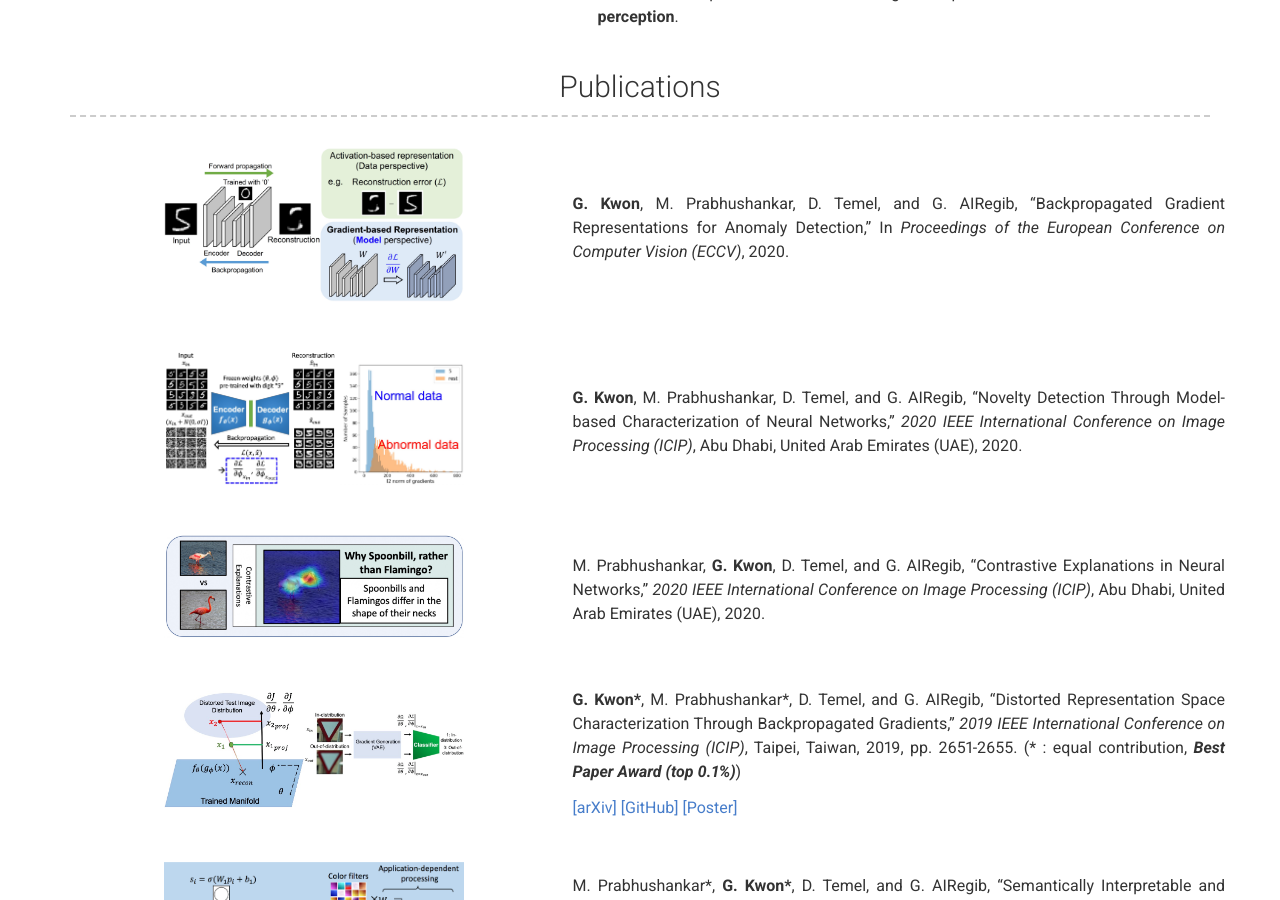
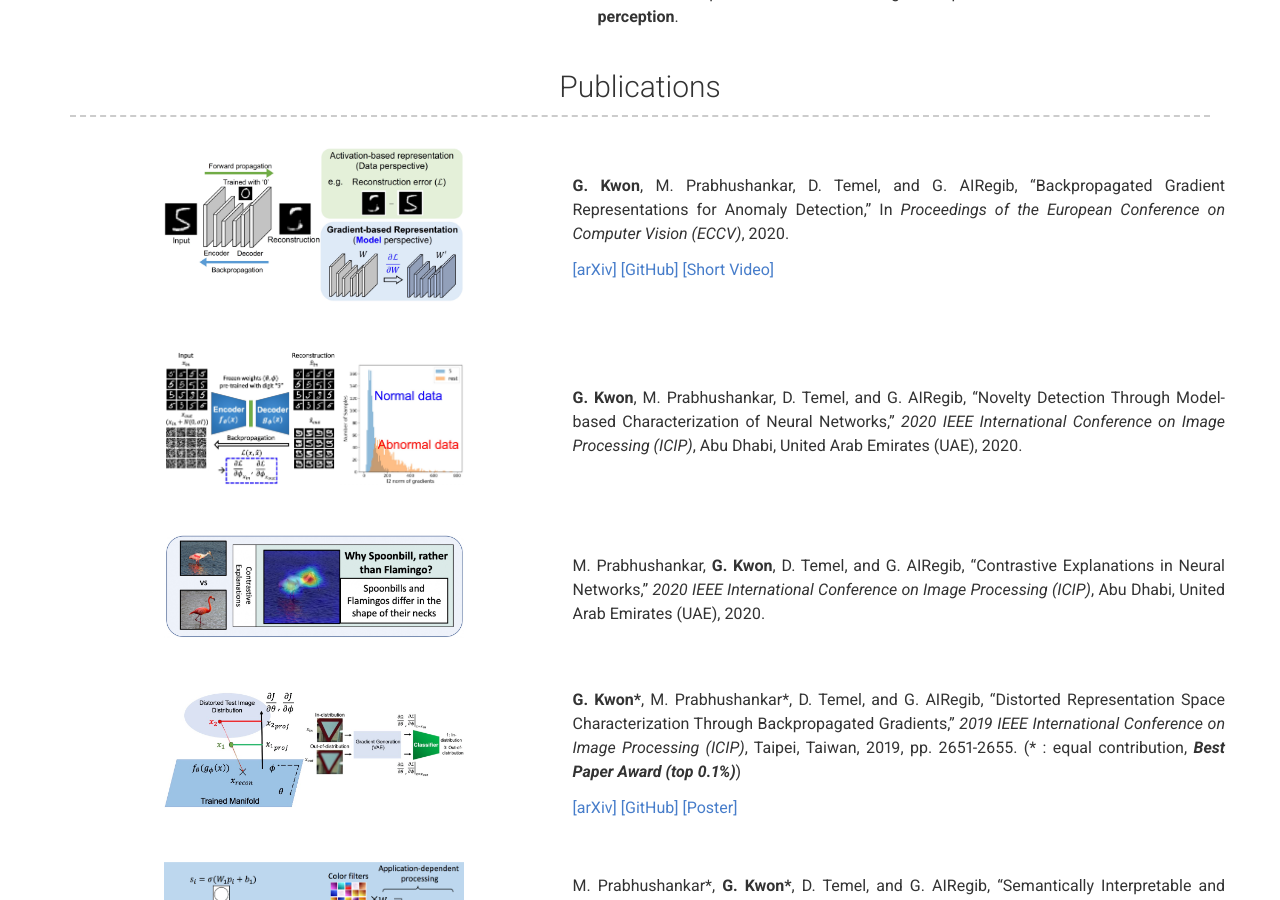
Before and after one commit to gukyeongkwon/gukyeongkwon.github.io, a Jekyll site: the page built from index.md, in a window 1280 px wide and 900 px high, scrolled down 1328 px. Built offline with Jekyll 4.4.1, drawn with Linux system fonts in a browser that asks for light colours.

```diff
--- a/_data/projects.yml
+++ b/_data/projects.yml
@@ -3,6 +3,8 @@
 - layout: left-proj
   pub-img: images/eccv2020.jpg
   citation: '**G. Kwon**, M. Prabhushankar, D. Temel, and G. AIRegib, "Backpropagated Gradient Representations for Anomaly Detection," In *Proceedings of the European Conference on Computer Vision (ECCV)*, 2020.'
+  links: |
+    [[arXiv]](https://arxiv.org/abs/2007.09507) [[GitHub]](https://github.com/gukyeongkwon/gradcon-anomaly) [[Short Video]](https://www.youtube.com/watch?v=23GJJrQQNfQ&feature=youtu.be)
 
 - layout: left-proj
   pub-img: images/icip2020_gukyeong.jpg
```
